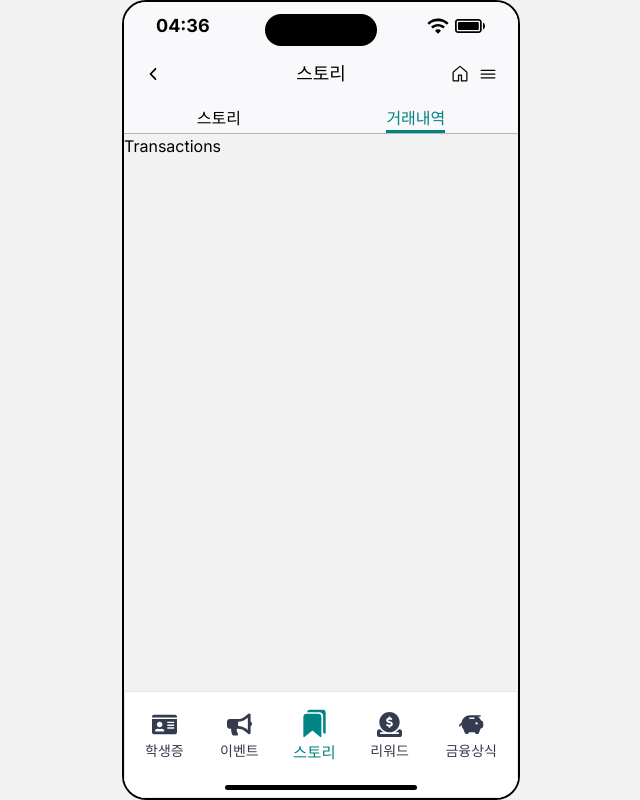
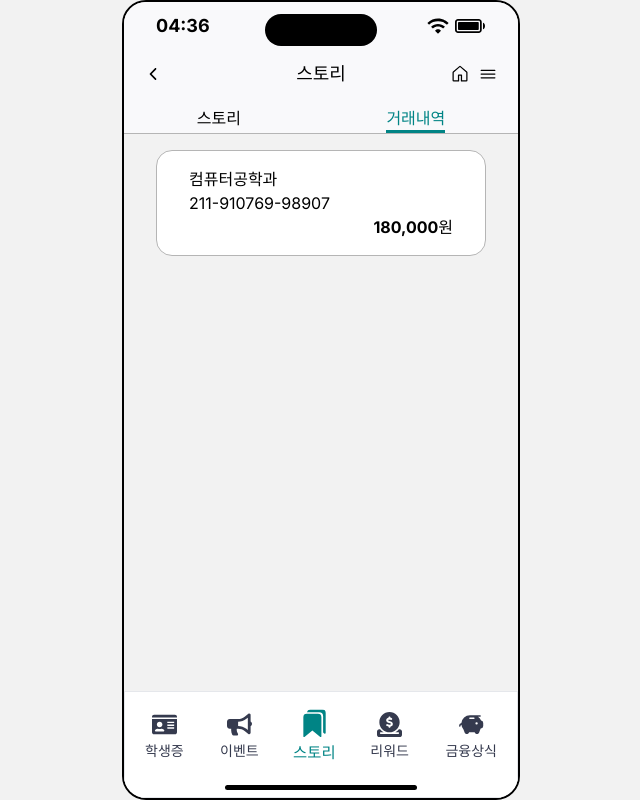
Before and after one commit to the-young-hana/theYoungHana-frontend, a React (Vite) app: page /story in a window 1280 px wide. Both pictures are taken after a click on the element "거래내역". Shown: the whole page, without its empty margins (319-959 px from the left). Built offline with nearby package versions, Linux system fonts and the light colour scheme.

Commit message:
✨ 스토리 거래 내역 작업 중

```diff
--- a/src/components/story/Stories.tsx
+++ b/src/components/story/Stories.tsx
@@ -84,7 +84,7 @@ const Stories = () => {
       <ul className="w-full max-w-md flex flex-col gap-4">
         {data.map((transaction, index) => (
           <li key={transaction.storyId}>
-            <div className="p-4 rounded-2xl border bg-white drop-shadow-2.5xl">
+            <div className="p-4 rounded-2xl border bg-white drop-shadow-2.5xl cursor-pointer">
               {/* 스토리 이름 */}
               <div className="flex items-center gap-2">
                 <img
--- a/src/components/story/Transactions.tsx
+++ b/src/components/story/Transactions.tsx
@@ -1,7 +1,76 @@
 import React from "react";
 
 const Transactions = () => {
-  return <div>Transactions</div>;
+  const data = {
+    deptName: "컴퓨터공학과",
+    deptAccountNumber: "211-910769-98907",
+    deptAccountBalance: 180000,
+    deptAccountTransactions: [
+      {
+        transactionDate: "2024-06-27",
+        transactionHistories: [
+          {
+            transactionIdx: 0,
+            transactionId: "123556837",
+            transactionName: "간식사업",
+            transactionType: "출금",
+            transactionAmount: 500000,
+            transactionBalance: 800000,
+            transactionIsUsed: true,
+            transactionDate: "2024-06-27T00:39:36.202Z",
+          },
+          {
+            transactionIdx: 1,
+            transactionId: "123556837",
+            transactionName: "간식사업",
+            transactionType: "출금",
+            transactionAmount: 500000,
+            transactionBalance: 800000,
+            transactionIsUsed: true,
+            transactionDate: "2024-06-27T00:39:36.202Z",
+          },
+        ],
+      },
+      {
+        transactionDate: "2024-06-28",
+        transactionHistories: [
+          {
+            transactionIdx: 3,
+            transactionId: "123556837",
+            transactionName: "간식사업",
+            transactionType: "출금",
+            transactionAmount: 500000,
+            transactionBalance: 800000,
+            transactionIsUsed: true,
+            transactionDate: "2024-06-28T00:39:36.202Z",
+          },
+          {
+            transactionIdx: 4,
+            transactionId: "123556837",
+            transactionName: "간식사업",
+            transactionType: "출금",
+            transactionAmount: 500000,
+            transactionBalance: 800000,
+            transactionIsUsed: true,
+            transactionDate: "2024-06-28T00:39:36.202Z",
+          },
+        ],
+      },
+    ],
+  };
+
+  return (
+    <div className="mx-8 my-4">
+      {/* 계좌 정보 */}
+      <div className="border border-hanaGray2 rounded-2xl px-8 py-4 bg-white">
+        <div>{data.deptName}</div>
+        <div>{data.deptAccountNumber}</div>
+        <div className="text-right font-bold">
+          {data.deptAccountBalance.toLocaleString("KR-kr")}원
+        </div>
+      </div>
+    </div>
+  );
 };
 
 export default Transactions;
```
